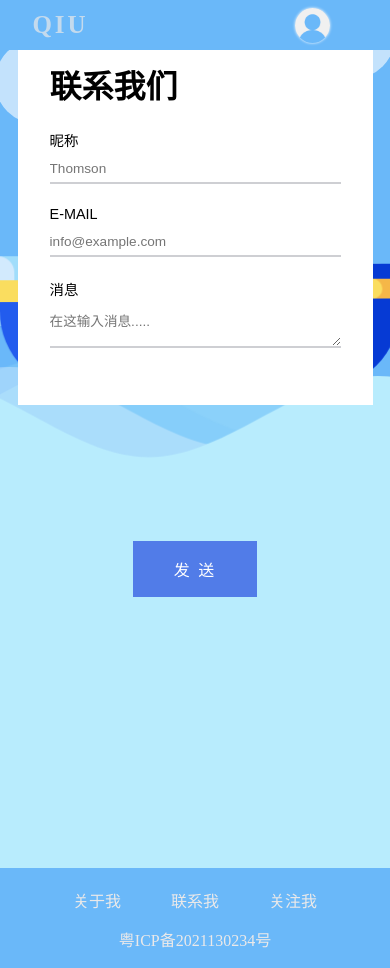
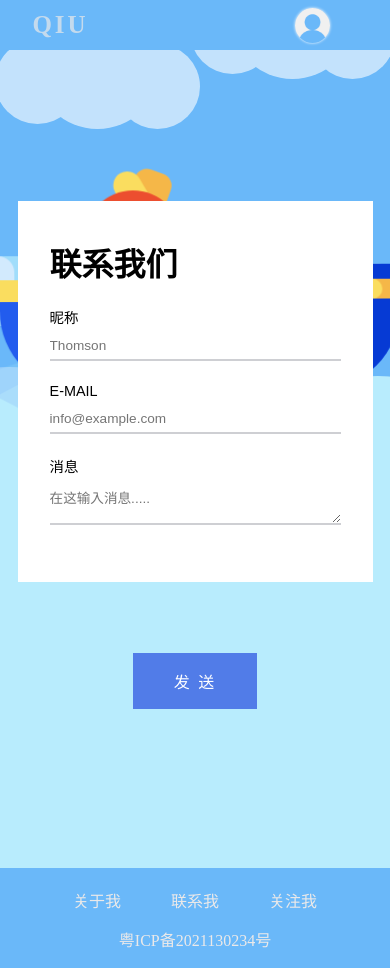
Before and after one commit to qiu-ht/My-blog, a Vue app: page /contactMe in a window 390 px wide. Built offline with nearby package versions, Linux system fonts and the light colour scheme; no server answers; a small style sheet from the web is missing; what mavon-editor would draw is missing.

Commit message:
fix: 修复反馈表单在移动端贴顶的问题以及增加空内容校验

```diff
--- a/src/components/Footer/Footer.vue
+++ b/src/components/Footer/Footer.vue
@@ -195,9 +195,5 @@ export default {
     }
   }
 }
-// @media screen and (min-width:5000px) {
-//   .myfooter{
-//     margin-top: 1000px;
-//   }
-// }
+
 </style>
--- a/src/pages/ContactMe/ContactMe.vue
+++ b/src/pages/ContactMe/ContactMe.vue
@@ -40,6 +40,13 @@ export default {
   },
   methods:{
     sendQuestion(){
+      if(!this.nickname || !this.email || !this.content){
+        this.$message({
+          message:"填写内容不能为空！",
+          type:"error"
+        })
+        return
+      }
       const data = {
         nickname:this.nickname,
         email:this.email,
@@ -47,7 +54,10 @@ export default {
       }
       this.$api.question.sendQuestion(data).then(value => {
         if(value.data === "昵称已存在！"){
-          alert("昵称已存在！")
+          this.$message({
+            message:"昵称已存在！",
+            type:"error"
+          })
         }else{
           this.$message({
             message: "发送成功！",
@@ -389,4 +399,10 @@ input[type="submit"]:hover {
     font-size: 0.85em;
   }
 }
+@media screen and (min-width:280px) and (max-width:912px) {
+  .contact-agile{
+    margin-top: 50%;
+    margin-bottom: 20%;
+  }
+}
 </style>
```
